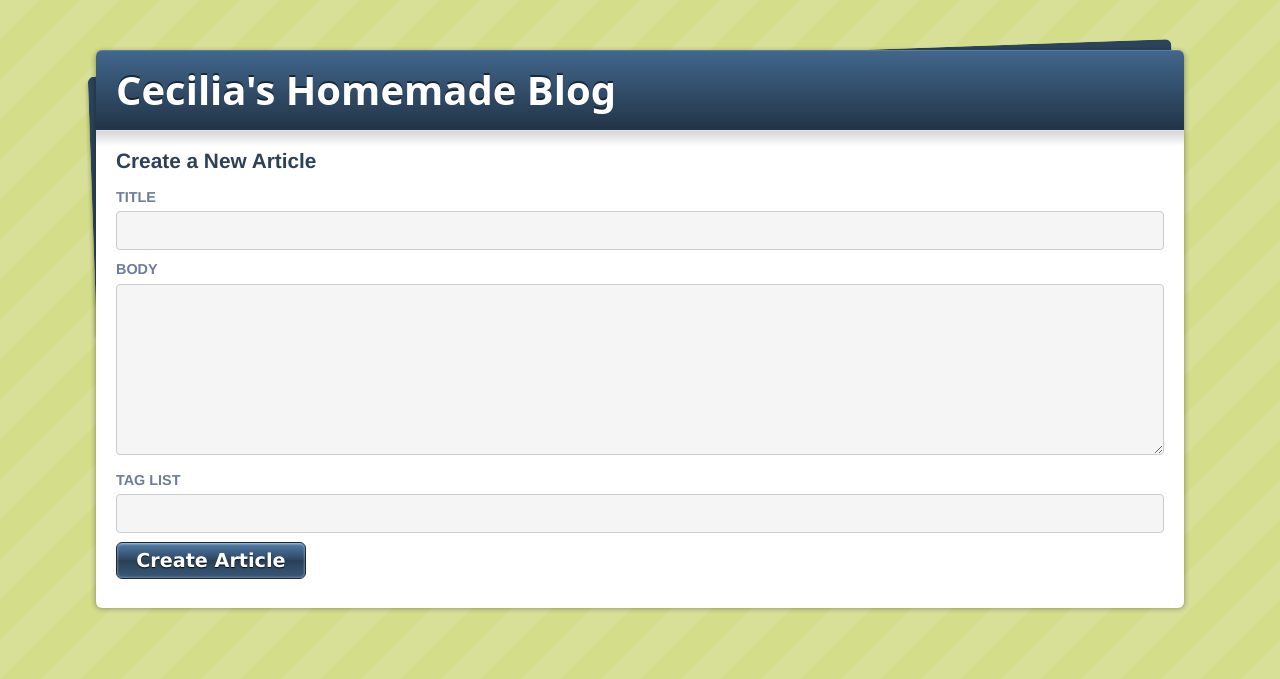
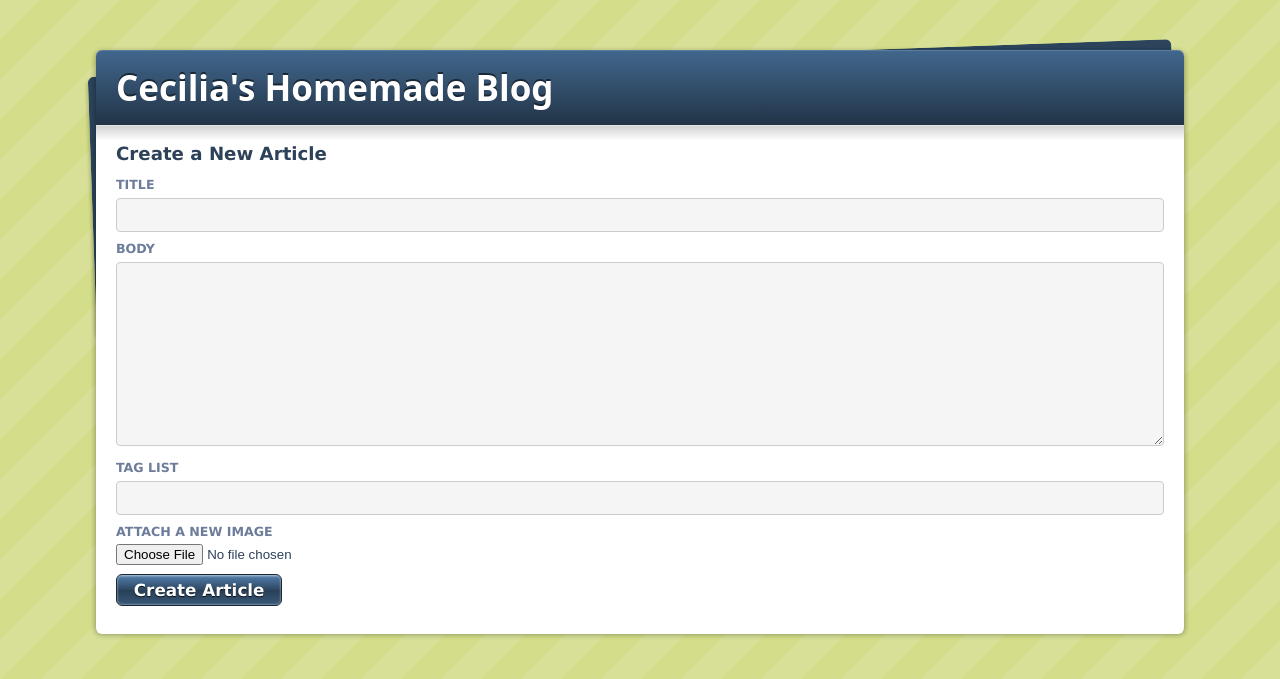
Before and after one commit to cilavery/rails-blog, a Rails app: page /articles/new in a window 1280 px wide. Shown: the top 679 px of the page. Run offline with Rails 7, Linux system fonts and the light colour scheme; style sheets or scripts are compiled from the project's sources; parts of the project's set-up code (start-up, migrations or seed data) failed here and were passed over; some libraries are stand-ins or nearby versions.

Commit message:
added Paperclip gem and installed ImageMagik

```diff
--- /dev/null
+++ b/blogger/app/assets/stylesheets/styles.css.scss
@@ -0,0 +1,36 @@
+$white_color: #fff;
+
+body {
+	background-color: $white_color;
+	font: {
+	  family: Verdana, Helvetica, Arial;
+	  size: 14px;
+	}
+}
+
+a {
+	color: #0000FF;
+	img {
+	  border: none;
+	}
+}
+
+.clear {
+	clear: both;
+	height: 0;
+	overflow: hidden;
+}
+
+#container {
+	width: 75%;
+	margin: 0 auto;
+	background: #fff;
+	padding: 20px 40px;
+	border: solid 1px black;
+	margin-top: 20x;
+}
+
+#content {
+	clear: both;
+	padding-top: 20px;
+}
--- a/blogger/app/helpers/articles_helper.rb
+++ b/blogger/app/helpers/articles_helper.rb
@@ -1,5 +1,5 @@
 module ArticlesHelper
 	def article_params
-		params.require(:article).permit(:title, :body, :tag_list)
+		params.require(:article).permit(:title, :body, :tag_list, :image)
 	end
 end
--- a/blogger/app/models/article.rb
+++ b/blogger/app/models/article.rb
@@ -2,6 +2,8 @@
 	has_many :comments
 	has_many :taggings
 	has_many :tags, through: :taggings
+	has_attached_file :image, styles: { medium: "400x400>", thumb: "100x100>"}
+	validates_attachment_content_type :image, :content_type => ["image/jpg", "image/jpeg", "image/png", "image/gif"]
 
 	def tag_list
 		tags.join(", ")
--- a/blogger/app/views/articles/_form.html.erb
+++ b/blogger/app/views/articles/_form.html.erb
@@ -1,4 +1,4 @@
-<%= form_for(@article) do |f| %>
+<%= form_for(@article, html: {multipart: true}) do |f| %>
 	<ul>
 		<% @article.errors.full_messages.each do |error| %>
 		<li><%= error %></li>
@@ -19,6 +19,14 @@
 	</p>
 
 	<p>
+		<% if @article.image.exists? %>
+		  <%= image_tag @article.image.url (:thumb) %><br/>
+		<% end %>
+		<%= f.label :image, "Attach a New Image" %><br />
+		<%= f.file_field :image %>
+	</p>
+
+	<p>
 		<%= f.submit %>
 	</p>
 	<% end %>
```
Also changed, not shown: blogger/app/views/articles/show.html.erb (+8 -1 lines), blogger/db/migrate/20151117152140_add_paperclip_fields_to_article.rb (added, +8 -0 lines), blogger/Gemfile, blogger/Gemfile.lock, blogger/db/schema.rb, 9 other files.
